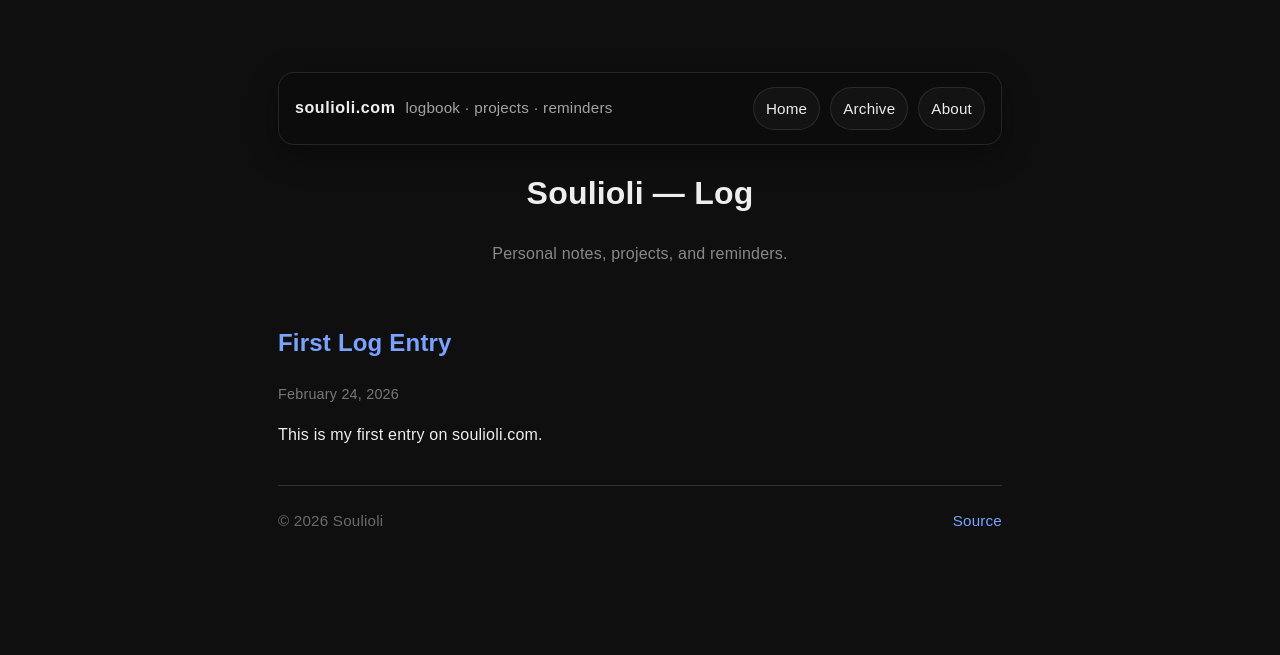
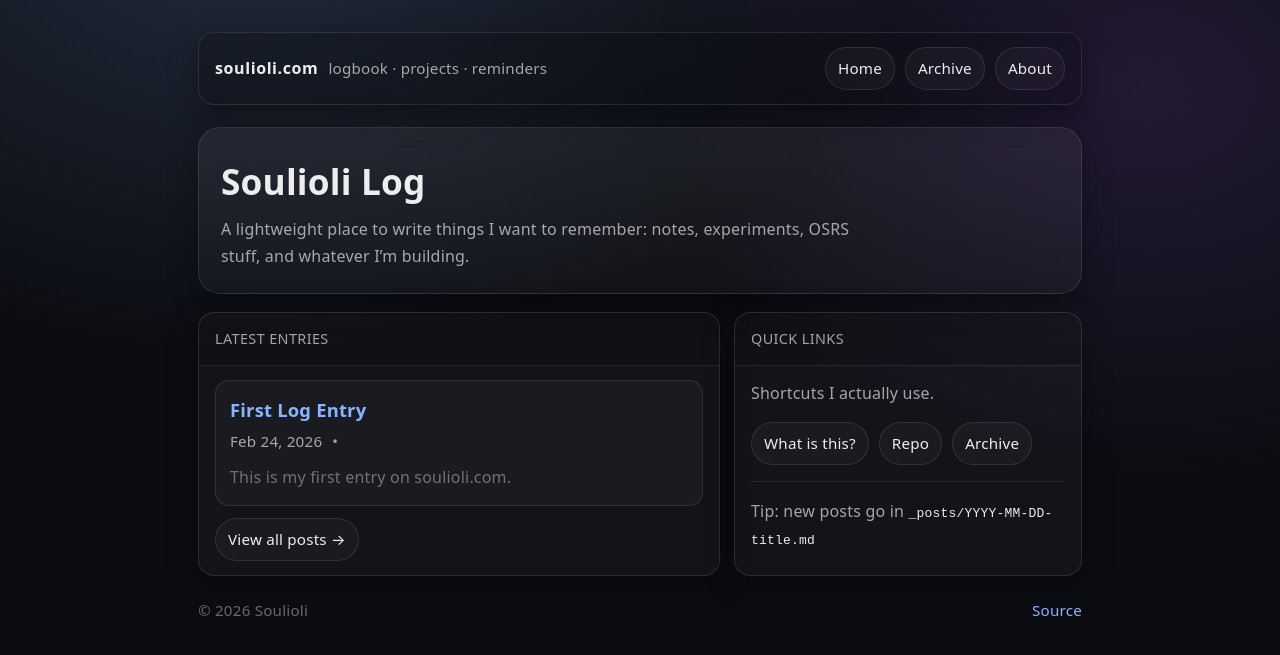
Before and after one commit to Souliolii/soulioli.com, a Jekyll site: the page built from index.html, in a window 1280 px wide. Shown: the top 655 px of the page. Built offline with Jekyll 4.4.1, drawn with Linux system fonts in a browser that asks for light colours.

Commit message:
Refactor index.html for improved layout and content

```diff
--- a/index.html
+++ b/index.html
@@ -1,62 +1,48 @@
 ---
 layout: default
+title: Home
 ---
 
-<!DOCTYPE html>
-<html>
-<head>
-  <meta charset="UTF-8">
-  <title>Soulioli Log</title>
+<div class="hero">
+  <h1>Soulioli Log</h1>
+  <p>A lightweight place to write things I want to remember: notes, experiments, OSRS stuff, and whatever I’m building.</p>
+</div>
 
-  <style>
-    body {
-      background: #0f0f0f;
-      color: #eee;
-      font-family: Arial, sans-serif;
-      max-width: 800px;
-      margin: auto;
-      padding: 40px 20px;
-    }
+<div class="grid">
+  <div class="card">
+    <div class="hd">Latest entries</div>
+    <div class="bd">
+      {% for post in site.posts limit: 8 %}
+        <a class="post-item" href="{{ post.url }}" style="display:block; margin-bottom:12px;">
+          <div class="post-title">{{ post.title }}</div>
+          <div class="meta">
+            <span>{{ post.date | date: "%b %d, %Y" }}</span>
+            {% if post.tags %}<span>•</span><span>{{ post.tags | join: ", " }}</span>{% endif %}
+          </div>
+          {% if post.excerpt %}<div class="excerpt">{{ post.excerpt | strip_html | truncate: 160 }}</div>{% endif %}
+        </a>
+      {% endfor %}
+      <div style="margin-top:10px;">
+        <a class="pill" href="/archive">View all posts →</a>
+      </div>
+    </div>
+  </div>
 
-    h1 {
-      text-align: center;
-    }
+  <div class="card">
+    <div class="hd">Quick links</div>
+    <div class="bd">
+      <p style="margin-top:0;color:var(--muted);">Shortcuts I actually use.</p>
+      <div style="display:flex; gap:10px; flex-wrap:wrap;">
+        <a class="pill" href="/about">What is this?</a>
+        <a class="pill" href="https://github.com/Souliolii/soulioli.com">Repo</a>
+        <a class="pill" href="/archive">Archive</a>
+      </div>
 
-    a {
-      color: #7aa2ff;
-      text-decoration: none;
-    }
+      <hr style="border:0;border-top:1px solid var(--border); margin:16px 0;">
 
-    .post {
-      border-bottom: 1px solid #333;
-      padding: 20px 0;
-    }
-
-    .date {
-      color: #777;
-      font-size: 0.9em;
-    }
-  </style>
-</head>
-
-<body>
-
-<h1>Soulioli — Log</h1>
-
-<p style="text-align:center;color:#888;">
-Personal notes, projects, and reminders.
-</p>
-
-{% for post in site.posts %}
-  <div class="post">
-    <h2><a href="{{ post.url }}">{{ post.title }}</a></h2>
-    <div class="date">{{ post.date | date: "%B %d, %Y" }}</div>
-    <p>{{ post.excerpt }}</p>
+      <p style="margin:0;color:var(--muted);">
+        Tip: new posts go in <code style="color:var(--text);">_posts/YYYY-MM-DD-title.md</code>
+      </p>
+    </div>
   </div>
-{% endfor %}
-
-</body>
-</html>
-
-</body>
-</html>
+</div>
```
